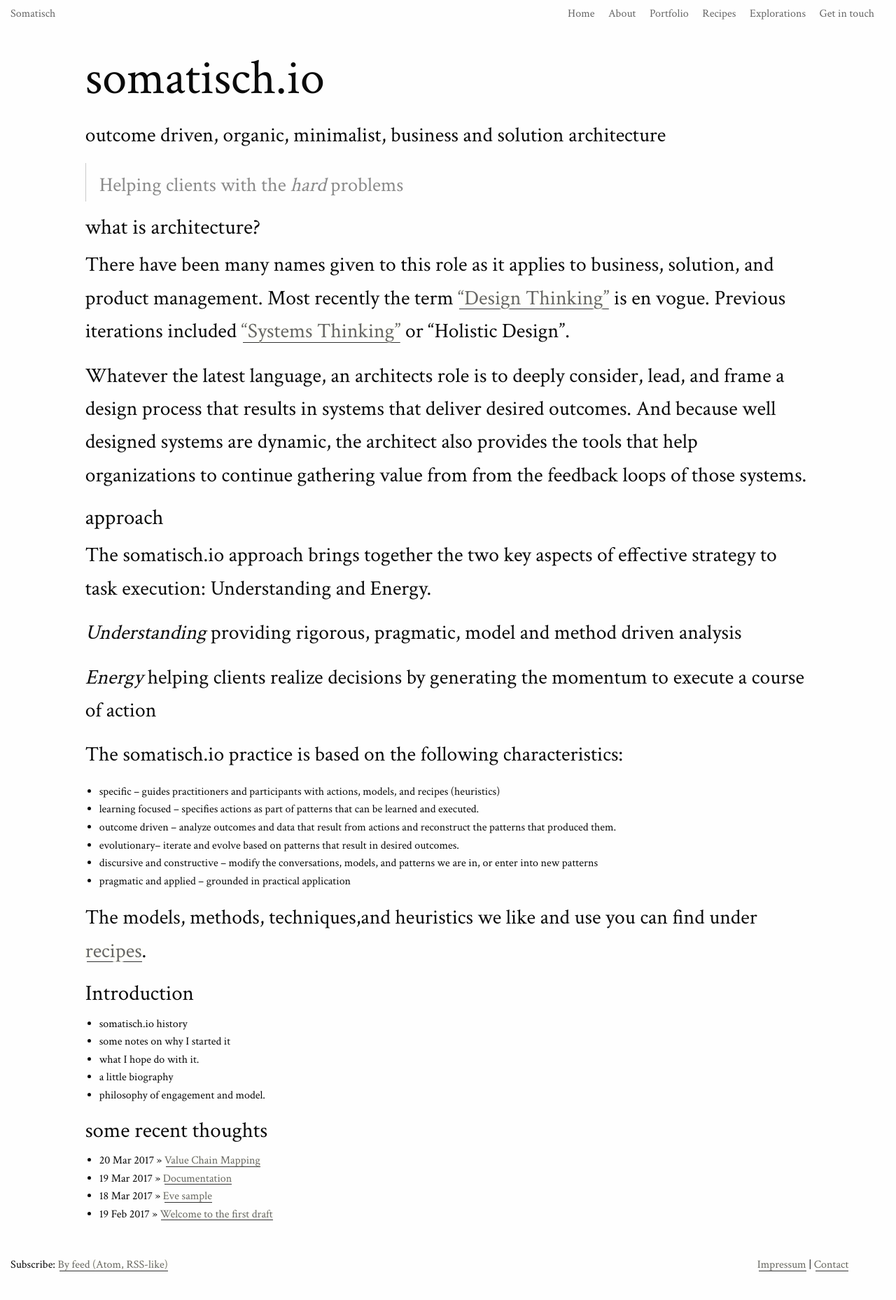
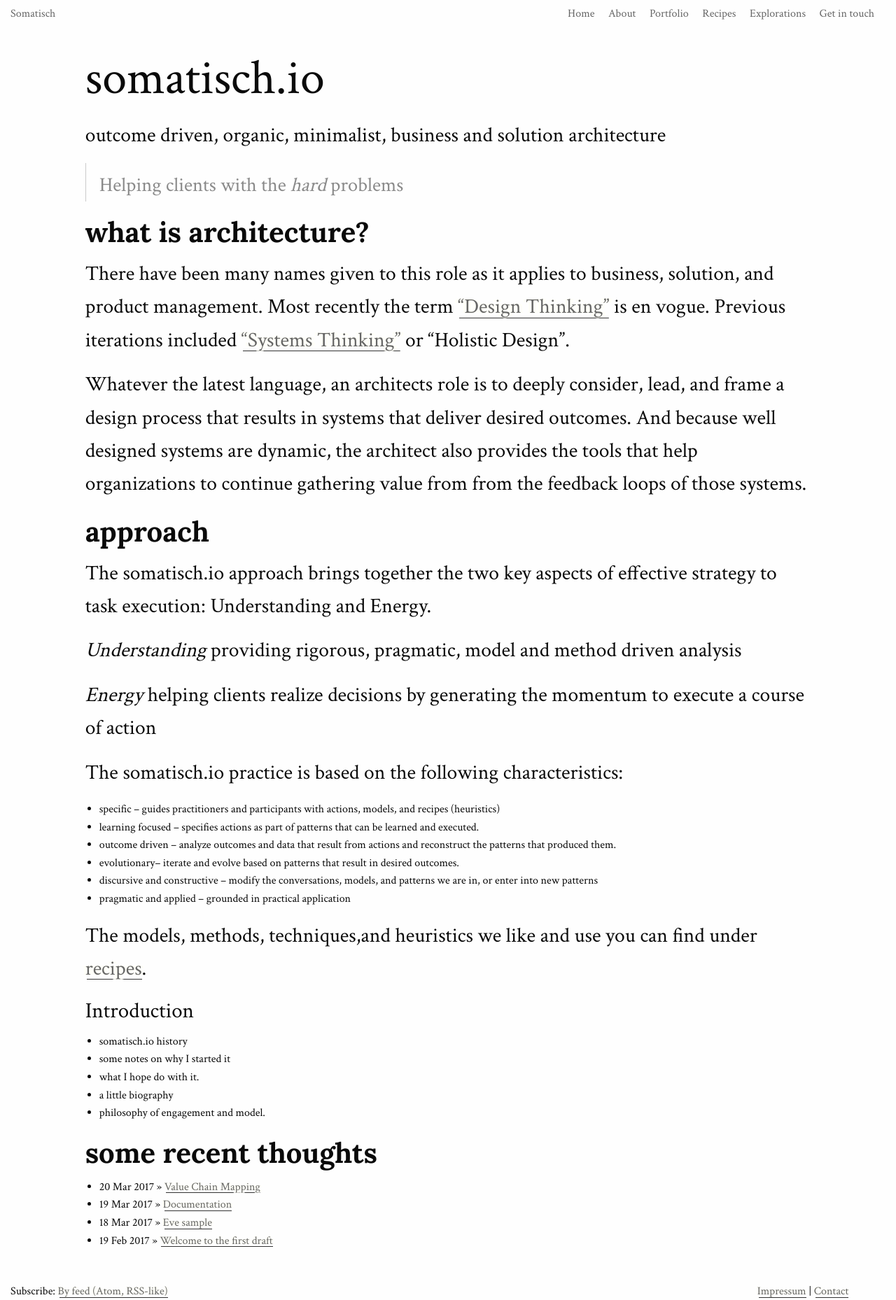
Before and after one commit to somatisch/somatisch-site, a Jekyll site: the page built from index.md, in a window 1280 px wide. Shown: the whole page at 70% size. Built offline with Jekyll 4.4.1, drawn with Linux system fonts in a browser that asks for light colours; nearby versions of some CDN libraries; before the commit the page ends 1820 px from its top, so only the background shows below that.

Commit message:
headings

```diff
--- a/index.md
+++ b/index.md
@@ -9,12 +9,12 @@ outcome driven, organic, minimalist, business and solution architecture
 >Helping clients  with the *hard* problems
 
 
-### what is architecture?
+## what is architecture?
 There have been many names given to this role as it applies to business, solution, and product management.  Most recently the term ["Design Thinking"](https://hbr.org/2008/06/design-thinking) is en vogue. Previous iterations included ["Systems Thinking"](https://www.youtube.com/watch?v=6KZn46u7wKw) or "Holistic Design".
 
 Whatever the latest language, an architects role is to deeply consider,  lead, and frame a design process that results in systems that deliver desired outcomes. And because well designed systems are dynamic, the architect also provides the tools that help organizations to continue gathering value from from the feedback loops of those systems.
 
-### approach
+## approach
 The somatisch.io approach brings together the two key aspects of effective strategy to task execution: Understanding and Energy.
 
 
@@ -35,5 +35,5 @@ The models, methods, techniques,and heuristics we like and use you can find unde
 
 {% include introduction.md %}
 
-### some recent thoughts
+## some recent thoughts
 {% include update_list.html %}
```
